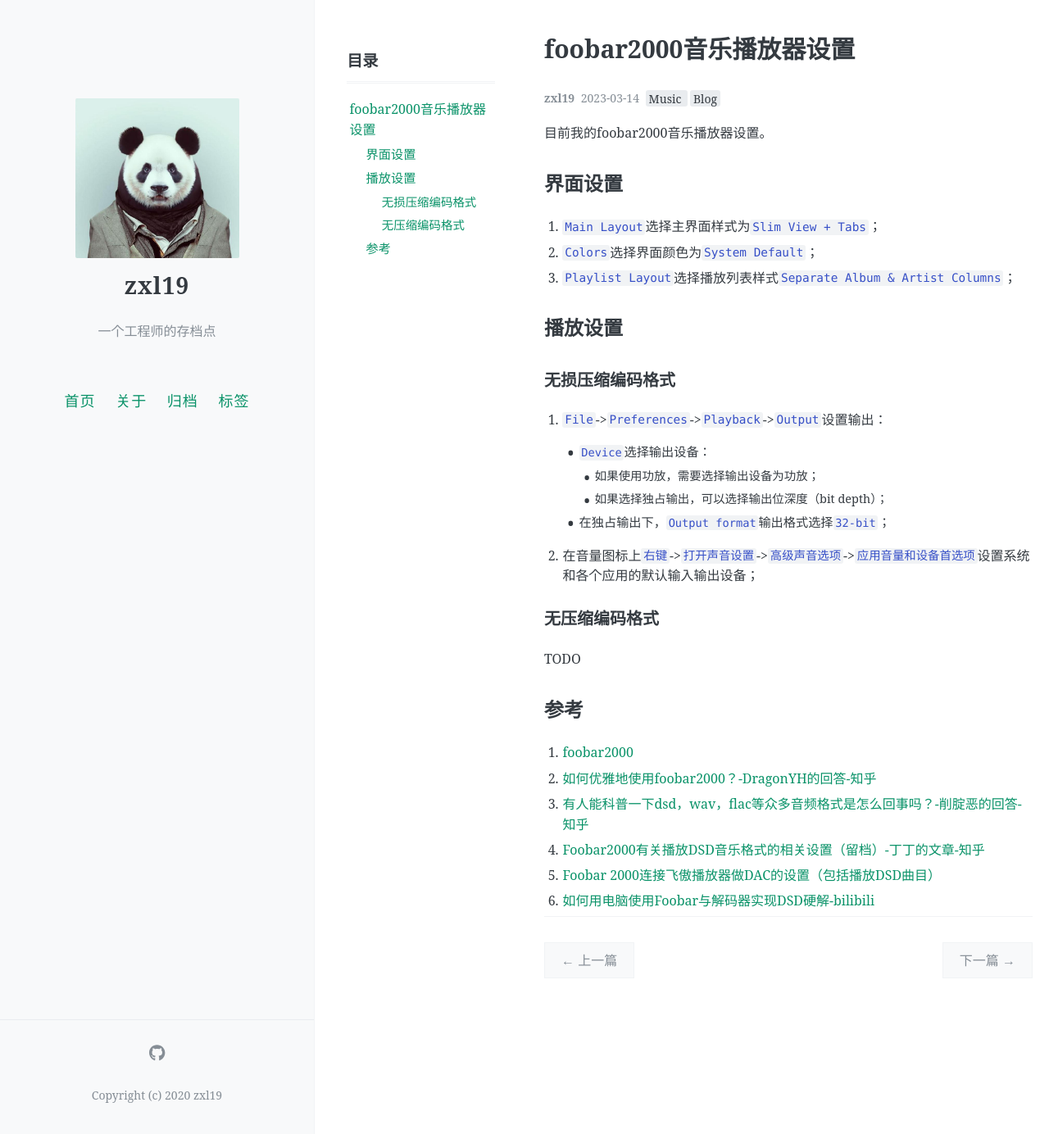
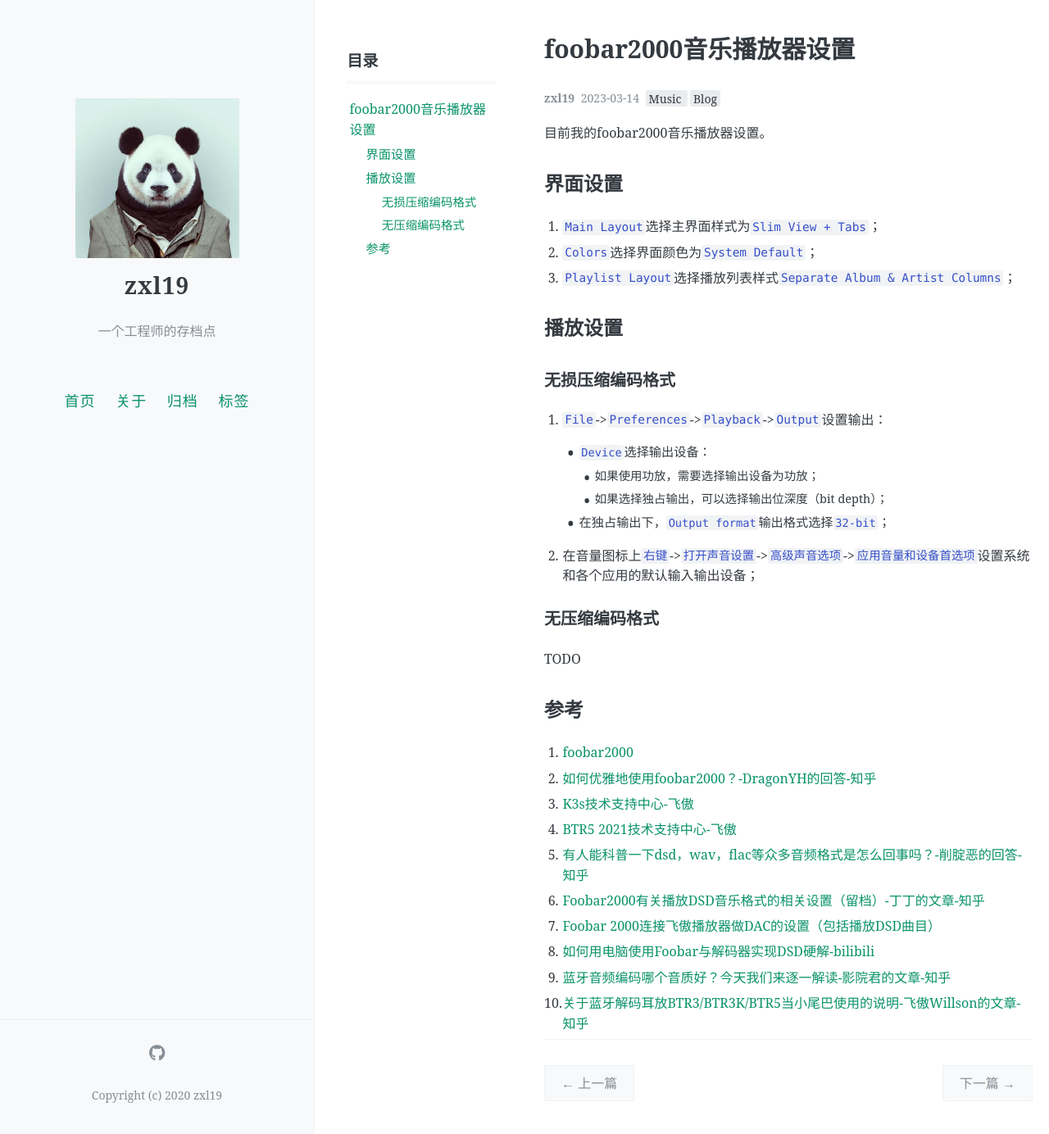
Before and after one commit to zxl19/zxl19.github.io, a Jekyll site: the page built from _posts/2023-03-14-foobar2000-setup.md, in a window 1280 px wide and 1384 px high. Shown: the whole window at 82% size. Built offline with Jekyll 4.4.1, drawn with Linux system fonts in a browser that asks for light colours; comment, search, counter and statistics services are not loaded.

Commit message:
Update Posts

```diff
--- a/_posts/2023-03-14-foobar2000-setup.md
+++ b/_posts/2023-03-14-foobar2000-setup.md
@@ -40,7 +40,11 @@ TODO
 
 1. [foobar2000](https://www.foobar2000.org)
 2. [如何优雅地使用foobar2000？-DragonYH的回答-知乎](https://www.zhihu.com/question/21995054/answer/1401894869)
-3. [有人能科普一下dsd，wav，flac等众多音频格式是怎么回事吗？-削腚恶的回答-知乎](https://www.zhihu.com/question/67274778/answer/264797220)
-4. [Foobar2000有关播放DSD音乐格式的相关设置（留档）-丁丁的文章-知乎](https://zhuanlan.zhihu.com/p/604737162)
-5. [Foobar 2000连接飞傲播放器做DAC的设置（包括播放DSD曲目）](https://bbs.fiio.com/note/showNoteContent.do?id=202107201227198792402)
-6. [如何用电脑使用Foobar与解码器实现DSD硬解-bilibili](https://www.bilibili.com/video/BV1Aq4y1x7SQ)
+3. [K3s技术支持中心-飞傲](http://fiio.com.cn/k3s_faq)
+4. [BTR5 2021技术支持中心-飞傲](http://fiio.com.cn/btr52021_faq)
+5. [有人能科普一下dsd，wav，flac等众多音频格式是怎么回事吗？-削腚恶的回答-知乎](https://www.zhihu.com/question/67274778/answer/264797220)
+6. [Foobar2000有关播放DSD音乐格式的相关设置（留档）-丁丁的文章-知乎](https://zhuanlan.zhihu.com/p/604737162)
+7. [Foobar 2000连接飞傲播放器做DAC的设置（包括播放DSD曲目）](https://bbs.fiio.com/note/showNoteContent.do?id=202107201227198792402)
+8. [如何用电脑使用Foobar与解码器实现DSD硬解-bilibili](https://www.bilibili.com/video/BV1Aq4y1x7SQ)
+9. [蓝牙音频编码哪个音质好？今天我们来逐一解读-影院君的文章-知乎](https://zhuanlan.zhihu.com/p/150523748)
+10. [关于蓝牙解码耳放BTR3/BTR3K/BTR5当小尾巴使用的说明-飞傲Willson的文章-知乎](https://zhuanlan.zhihu.com/p/359899784)
```
Also changed, not shown: _posts/.2021-09-24-wish-list.md (+1 -1 lines).
